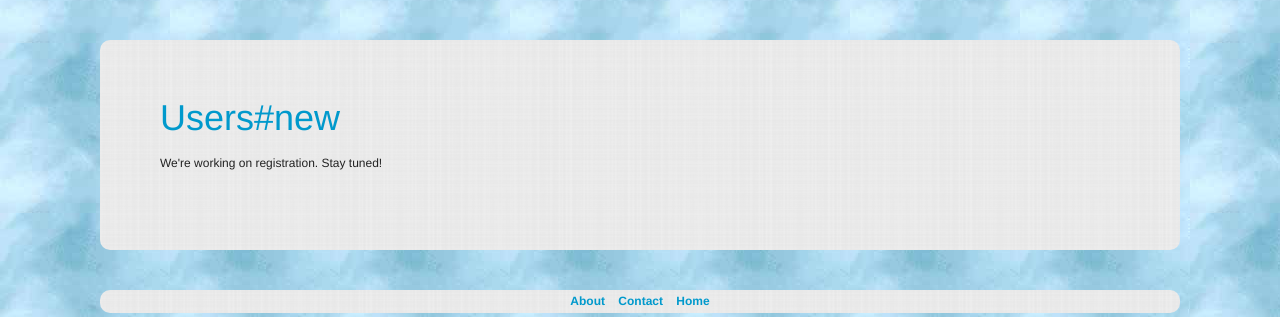
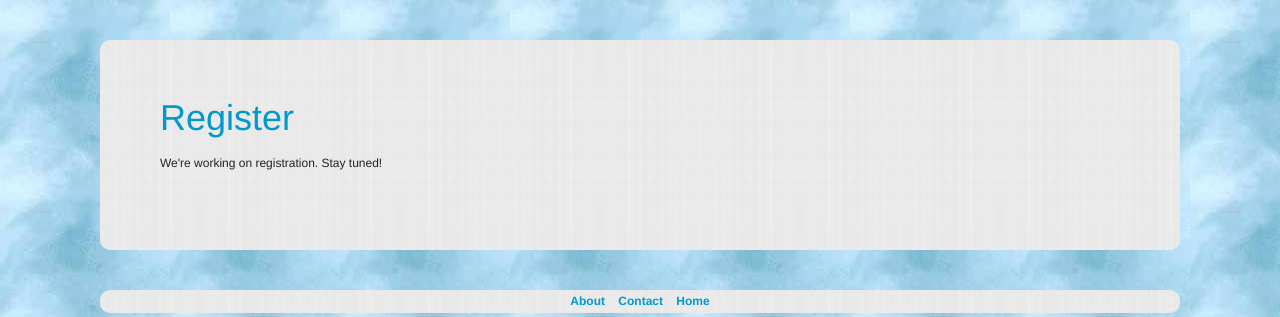
Before and after one commit to BlueSkyFlyer/blueskiesbrewery, a Rails app: page /signup in a window 1280 px wide. Shown: the part 127-444 px from the top of the page. Run offline with Rails 7, Linux system fonts and the light colour scheme.

Commit message:
Changed Registration title

```diff
--- a/app/views/users/new.html.erb
+++ b/app/views/users/new.html.erb
@@ -1,2 +1,2 @@
-<h1>Users#new</h1>
+<h1>Register</h1>
 <p>We're working on registration. Stay tuned!</p>
```
